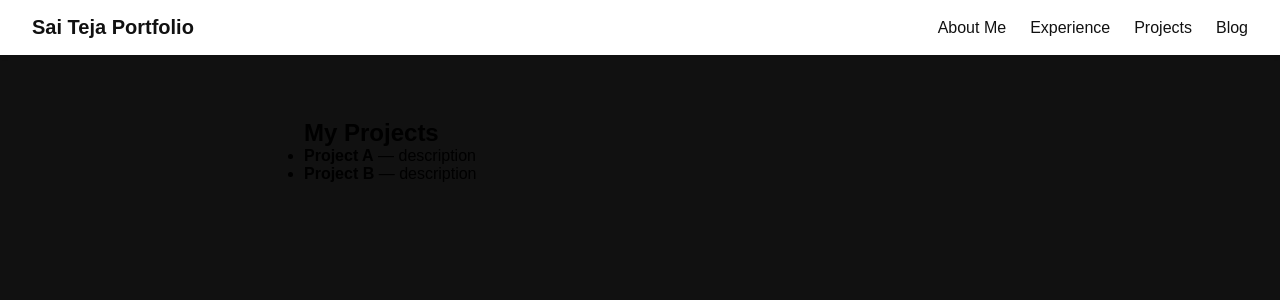
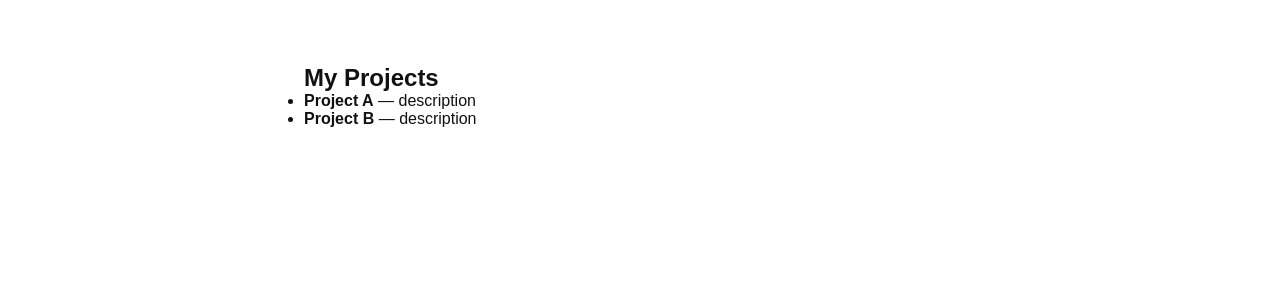
Before and after one commit to saitejas08/saitejas08.github.io, a Jekyll site: the page built from projects.md, in a window 1280 px wide. Shown: the top 300 px of the page. Built offline with Jekyll 4.4.1, drawn with Linux system fonts in a browser that asks for light colours.

Commit message:
Initial Jekyll portfolio

```diff
--- a/_config.yml
+++ b/_config.yml
@@ -25,3 +25,5 @@ defaults:
       type: "pages"
     values:
       layout: default
+#to commit changes do the following command in cmd
+# bundle exec jekyll serve --livereload
--- a/_layouts/default.html
+++ b/_layouts/default.html
@@ -1,6 +1,4 @@
 {% include head.html %}
-
-  {% include nav.html %}
 
   {% if page.url == "/" %}
     {% include hero.html %}
--- a/assets/css/style.css
+++ b/assets/css/style.css
@@ -1,5 +1,5 @@
 /* ==========================================================================
-   IMPORTS & RESET
+   IMPORTS & RESET & GLOBAL LAYOUT
    ========================================================================== */
 @import url('https://fonts.googleapis.com/css2?family=Montserrat:wght@700&display=swap');
 
@@ -15,53 +15,19 @@ html {
 }
 body {
   min-height: 100%;
-  font-family: Arial, sans-serif;
-  background-color: #111; /* fallback */
-}
-
-/* ==========================================================================
-   SITE-WIDE HEADER / NAV
-   ========================================================================== */
-.site-header {
-  background: #fff;
-  padding: 1rem 2rem;
-  box-shadow: 0 2px 4px rgba(0,0,0,0.1);
-  position: sticky;
-  top: 0;
-  z-index: 10;
-}
-.site-nav {
-  display: flex;
-  align-items: center;
-  justify-content: space-between;
-}
-.site-logo {
-  font-weight: 700;
-  font-size: 1.25rem;
-  text-decoration: none;
-  color: #111;
-}
-.site-menu {
-  list-style: none;
-  display: flex;
-  gap: 1.5rem;
-}
-.site-menu a {
-  text-decoration: none;
-  font-weight: 500;
-  color: #111;
-  transition: color .2s;
-}
-.site-menu a:hover {
-  color: #007acc;
+    font-family: Arial, sans-serif;
+    background-color: #fff;  /* ← default light background */
+    color: #111;             /* ← default dark text for readability */
 }
 
 /* ==========================================================================
    HERO BACKGROUND & LAYOUT
    ========================================================================== */
+
 body.hero {
   position: relative;
-  overflow: hidden; /* hides any overflow only on the hero */
+  overflow: hidden;        /* hides overflow only on the hero */
+  background-color: #111;  /* dark fallback behind the overlay */
 }
 .hero__overlay {
   position: absolute;
@@ -114,6 +80,57 @@ body.hero {
   font-size: 1.25rem;
   color: #555;
 }
+/* — ICONS UNDER SUBTITLE — */
+.hero__panel--left .hero__icons {
+  margin-top: 1rem;
+  display: flex;
+}
+.hero__panel--left .hero__icons a {
+  margin-right: 1rem;
+  display: inline-flex;
+}
+.hero__panel--left .hero__icons svg {
+  width: 24px;
+  height: 24px;
+  fill: #111;
+  transition: fill 0.2s;
+}
+.hero__panel--left .hero__icons a:hover svg {
+  fill: #007acc;
+}
+
+/*
+— CENTERED MENU ONLY —
+.hero__nav {
+  position: absolute;
+  top: 50%;        exactly vertical middle
+  left: 50%;
+  transform: translate(-50%, -50%);
+  display: flex;
+  align-items: center;
+  background: rgba(255,255,255,0.6);
+  backdrop-filter: blur(8px);
+  padding: 0.5rem 2rem;
+  border-radius: 999px;
+  z-index: 2;
+}
+.hero__menu {
+  list-style: none;
+  display: flex;
+  gap: 2rem;
+  margin: 0;       remove previous right-margin
+}
+.hero__menu a {
+  text-decoration: none;
+  font-weight: 500;
+  font-size: 0.95rem;
+  color: #111;
+  transition: color 0.2s;
+}
+.hero__menu a:hover {
+  color: #007acc;
+}
+*/
 
 /* ==========================================================================
    TRANSLUCENT CENTER NAV (70% × 70% hero)
@@ -165,6 +182,7 @@ body.hero {
   fill: #007acc;
 }
 
+
 /* ==========================================================================
    PAGE CONTENT
    ========================================================================== */
```
Also changed, not shown: _includes/hero.html (+15 -14 lines), projects.md (+1 -1 lines).
